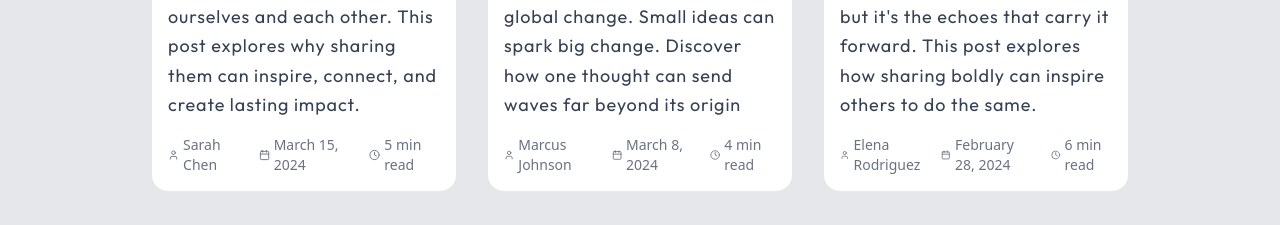
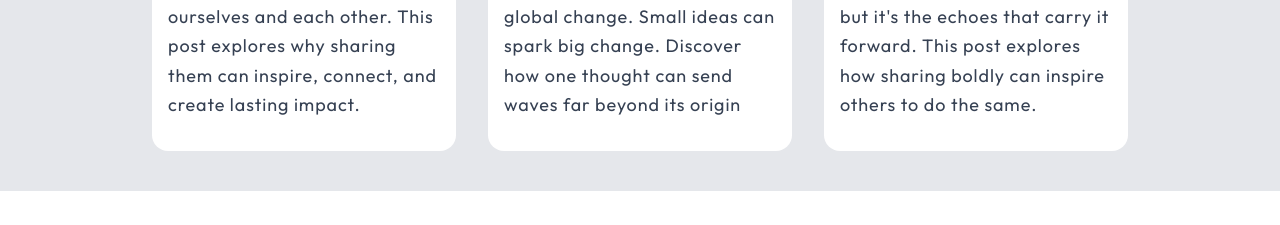
Before and after one commit to johnaribatise1217/tedx-lcu-deployed, a Next.js app: page / in a window 1280 px wide. Shown: the part 3943-4168 px from the top of the page. Built offline with nearby package versions, Linux system fonts and the light colour scheme.

Commit message:
a little change

```diff
--- a/src/app/components/Blog.js
+++ b/src/app/components/Blog.js
@@ -63,20 +63,7 @@ export default function Blog() {
                                         >
                                             {blog.excerpt}
                                         </p>
-                                        <div className="flex items-center gap-4 text-sm text-gray-500">
-                                            <span className="flex items-center gap-1">
-                                                <User size={14} />
-                                                {blog.author}
-                                            </span>
-                                            <span className="flex items-center gap-1">
-                                                <Calendar size={14} />
-                                                {blog.date}
-                                            </span>
-                                            <span className="flex items-center gap-1">
-                                                <Clock size={14} />
-                                                {blog.readTime}
-                                            </span>
-                                        </div>
+
                                     </div>
                                 </div>
                             </Link>
```
